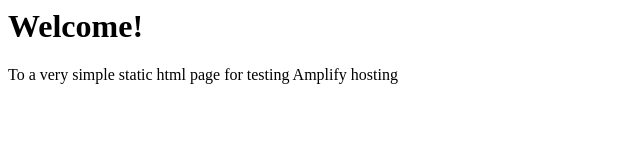
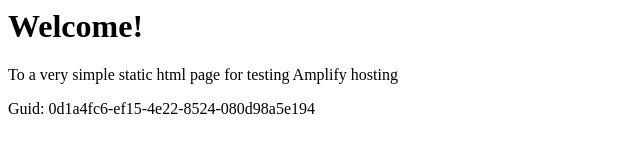
Before and after one commit to aws-aemilia-gru/Github-PR-Commit-Integration-Test-DoNotTouch-Gith-OKSLNVO2-v1-preprod-sa-east-1, a website: page src/index.html in a window 1280 px wide. Shown: the whole page, without its empty margins (0-640 px from the left). Drawn offline with Linux system fonts and the light colour scheme.

Commit message:
commit from integ tests

```diff
--- a/src/index.html
+++ b/src/index.html
@@ -1,3 +1,5 @@
+
+
 <html lang="en">
 
 <head>
@@ -10,6 +12,6 @@
 <body>
     <h1>Welcome!</h1>
     <p>To a very simple static html page for testing Amplify hosting</p>
-</body>
+    <p>Guid: 0d1a4fc6-ef15-4e22-8524-080d98a5e194</p></body>
 
 </html>
```
